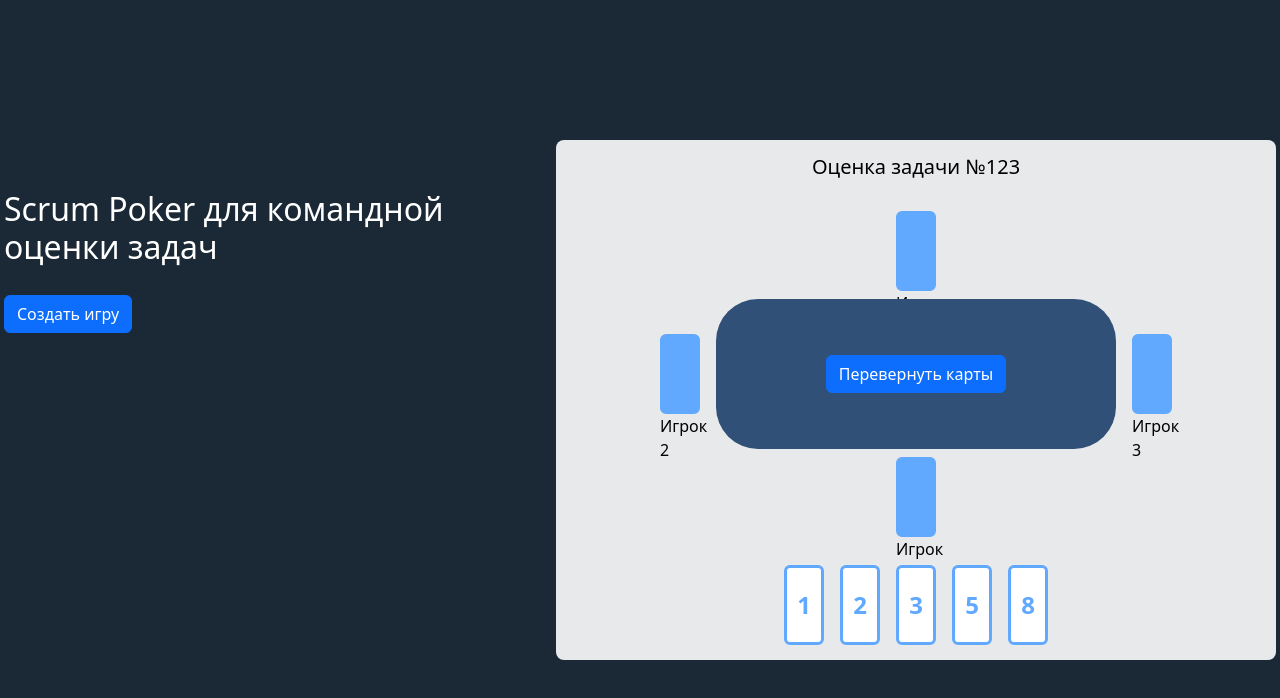
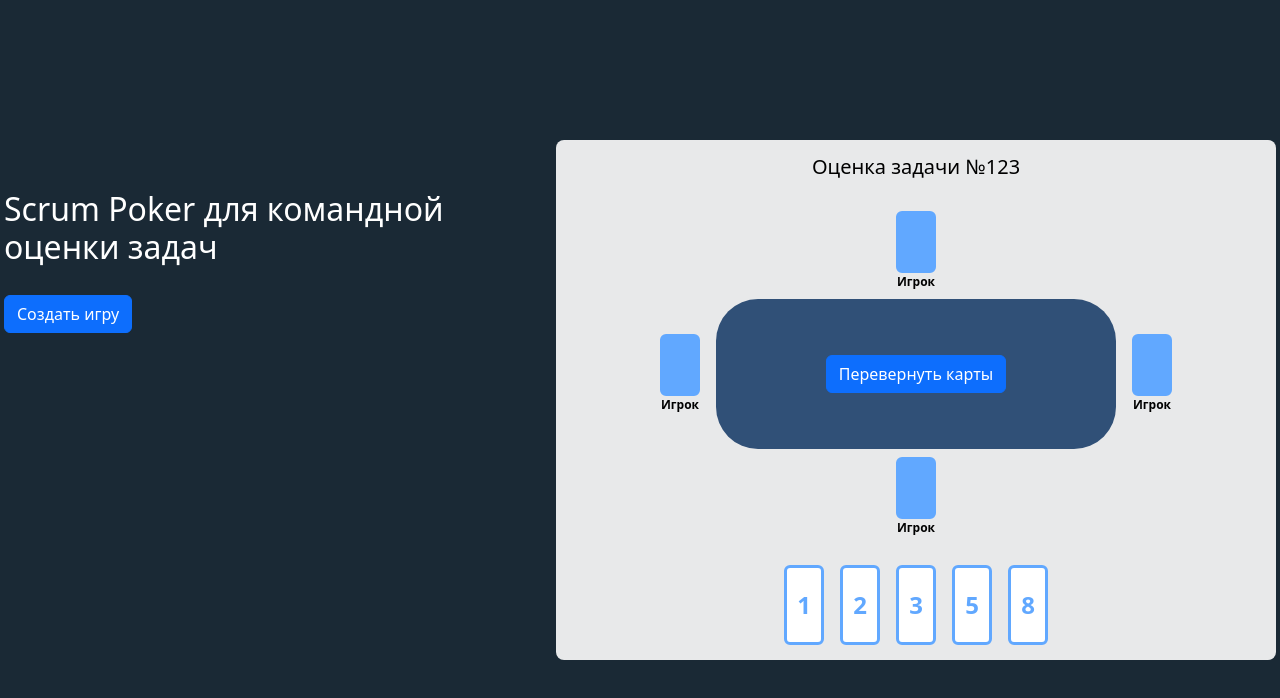
Before and after one commit to Kostya1991/poker-team, an Angular app: page / in a window 1280 px wide. Shown: the top 698 px of the page. Built offline with nearby package versions, Linux system fonts and the light colour scheme.

Commit message:
добавил состояние дизейбл для карточки + завершение игры в example

```diff
--- a/src/ui/game-card/game-card.component.html
+++ b/src/ui/game-card/game-card.component.html
@@ -1,4 +1,8 @@
-<div class="card" [ngClass]="{ active: active(), back: mode() === 'back' }" (click)="onSelect()">
+<div
+  class="card"
+  [ngClass]="{ active: active(), back: mode() === 'back', disabled: disabled() }"
+  (click)="onSelect()"
+>
   @if (mode() === "front" && rate()) {
   {{ rate() }}
   } @else if (mode() === "front" && !rate()) { ? }
--- a/src/ui/game-card/game-card.component.scss
+++ b/src/ui/game-card/game-card.component.scss
@@ -1,3 +1,11 @@
+:host {
+  display: flex;
+  flex-direction: column;
+  align-items: center;
+  height: 100%;
+  width: 100%;
+}
+
 .card {
   width: 100%;
   height: 100%;
@@ -9,7 +17,7 @@
   font-weight: bold;
   color: #61a8ff;
 
-  &:not(.back) {
+  &:not(.back, .disabled) {
     cursor: pointer;
   }
 }
@@ -33,4 +41,6 @@
 .card-user-name {
   color: #000000;
   text-align: center;
+  font-weight: 600;
+  font-size: 12px;
 }
--- a/src/ui/game-card/game-card.component.ts
+++ b/src/ui/game-card/game-card.component.ts
@@ -18,9 +18,15 @@ export class GameCardComponent {
 
   public userName = input.required<string>();
 
+  public disabled = input<boolean>(false);
+
   public select = output<number>({ alias: 'selectCard' });
 
   public onSelect(): void {
+    if (this.disabled()) {
+      return;
+    }
+
     this.select.emit(this.rate() || 0);
   }
 }
--- a/src/ui/game-example/game-example.component.html
+++ b/src/ui/game-example/game-example.component.html
@@ -4,10 +4,11 @@
   <div class="mini-board-game__top">
     <div style="width: 40px; height: 80px">
       <app-game-card
-        [userName]="'Игрок 1'"
+        [userName]="'Игрок'"
         [mode]="mode()"
         [rate]="1"
         [active]="false"
+        [disabled]="isFinishGame()"
       ></app-game-card>
     </div>
   </div>
@@ -16,10 +17,11 @@
     <div class="mini-board-game__center-left">
       <div style="width: 40px; height: 80px">
         <app-game-card
-          [userName]="'Игрок 2'"
+          [userName]="'Игрок'"
           [mode]="mode()"
           [rate]="2"
           [active]="false"
+          [disabled]="isFinishGame()"
         ></app-game-card>
       </div>
     </div>
@@ -39,10 +41,11 @@
     <div class="mini-board-game__center-right">
       <div style="width: 40px; height: 80px">
         <app-game-card
-          [userName]="'Игрок 3'"
+          [userName]="'Игрок'"
           [mode]="mode()"
           [rate]="3"
           [active]="false"
+          [disabled]="isFinishGame()"
         ></app-game-card>
       </div>
     </div>
@@ -51,10 +54,11 @@
   <div class="mini-board-game__bottom">
     <div style="width: 40px; height: 80px">
       <app-game-card
-        [userName]="'Игрок 4'"
+        [userName]="'Игрок'"
         [mode]="mode()"
         [rate]="activeCard()"
         [active]="activeCard() !== undefined && mode() === 'back'"
+        [disabled]="isFinishGame()"
       ></app-game-card>
     </div>
   </div>
@@ -67,6 +71,7 @@
         (selectCard)="selectCard($event)"
         [mode]="'front'"
         [rate]="item"
+        [disabled]="isFinishGame()"
         [active]="activeCard() === item"
       ></app-game-card>
     </div>
--- a/src/ui/game-example/game-example.component.ts
+++ b/src/ui/game-example/game-example.component.ts
@@ -20,11 +20,14 @@ export class GameExampleComponent {
 
   public activeCard = signal<number | undefined>(undefined);
 
+  public isFinishGame = signal<boolean>(false);
+
   public turnOver(mode: CardMode): void {
     if (mode === 'back') {
       this.activeCard.set(undefined);
     }
 
+    this.isFinishGame.set(mode === 'front');
     this.mode.set(mode);
   }
 
```
